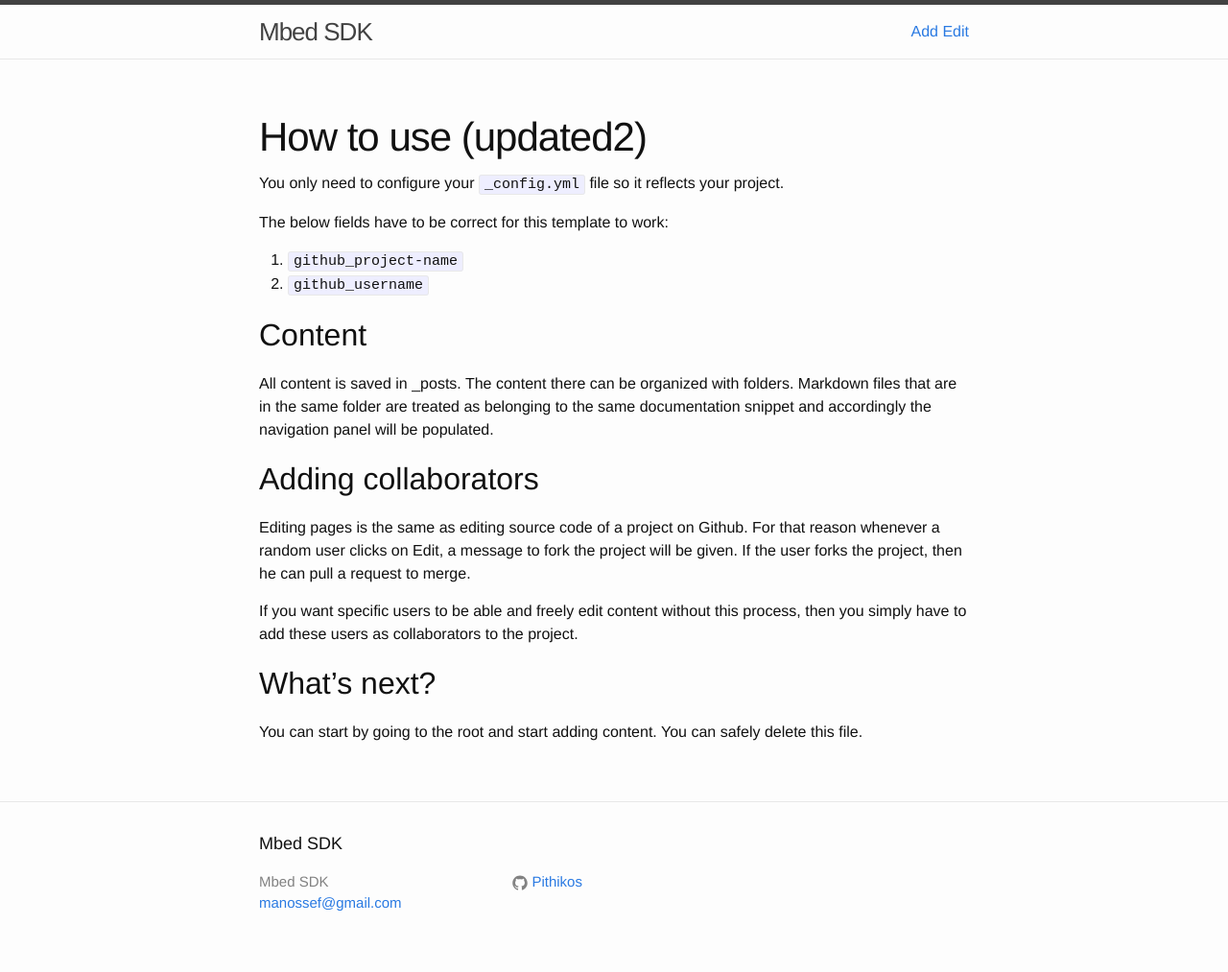
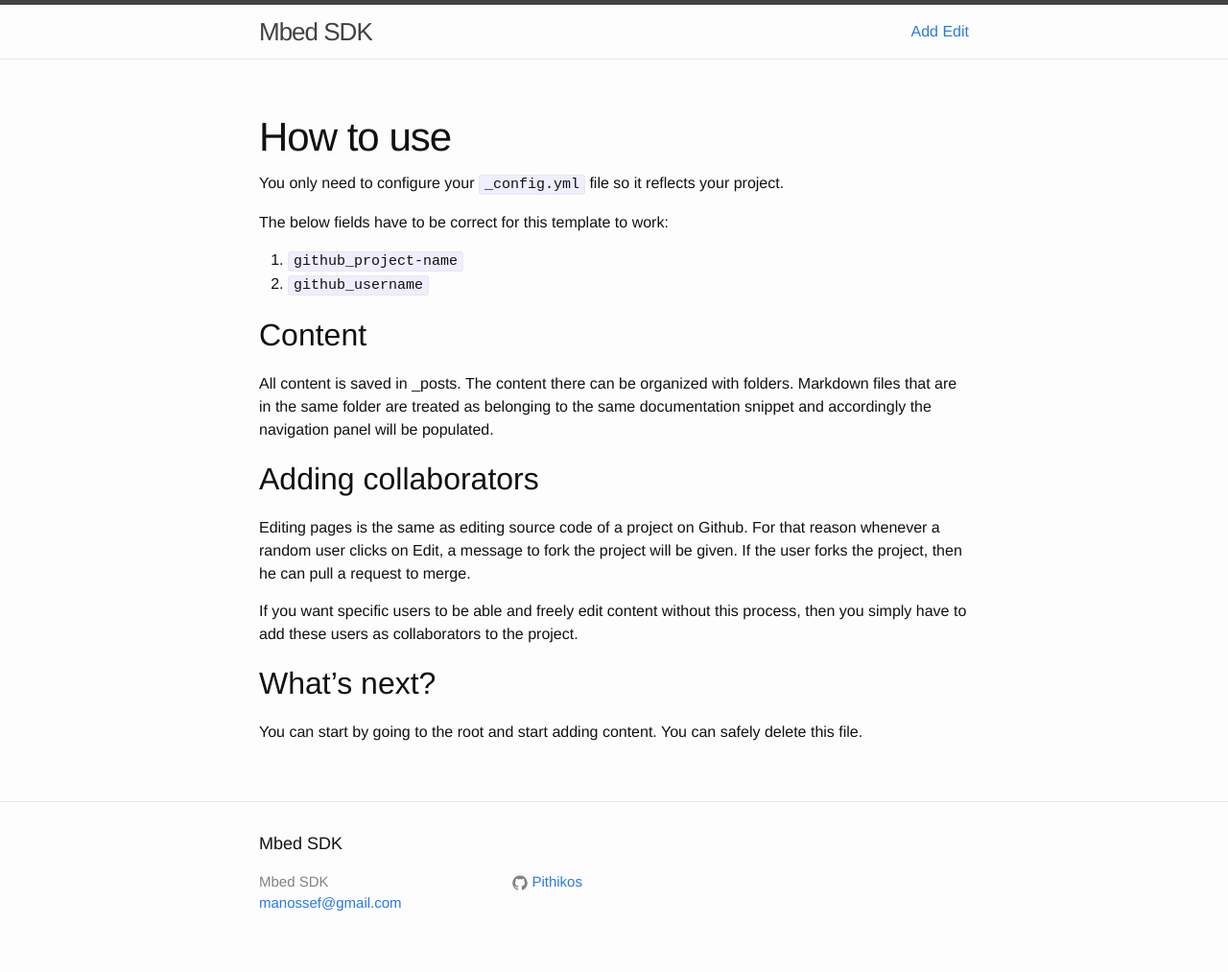
Before and after one commit to Pithikos/mbed-sdk, a Jekyll site: the page built from _posts/2014-12-18-How_to_use.markdown, in a window 1280 px wide. Shown: the whole page at 96% size. Built offline with Jekyll 4.4.1, drawn with Linux system fonts in a browser that asks for light colours.

Commit message:
Update 2014-12-18-How_to_use.markdown

```diff
--- a/_posts/2014-12-18-How_to_use.markdown
+++ b/_posts/2014-12-18-How_to_use.markdown
@@ -1,4 +1,4 @@
-# How to use (updated2)
+# How to use
 
 You only need to configure your `_config.yml` file so it reflects your
 project.
```
